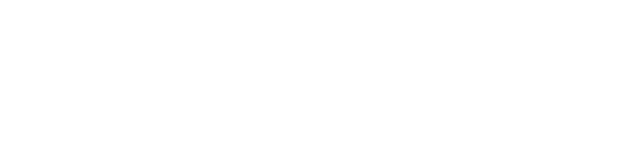
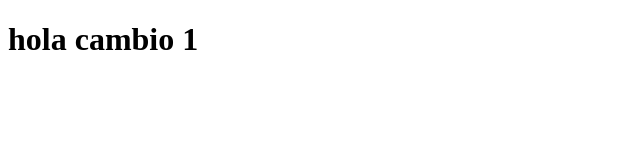
Before and after one commit to martinrambo/testGithub, a plain HTML site: page index.html in a window 1280 px wide. Shown: the whole page, without its empty margins (0-640 px from the left). Drawn offline with Linux system fonts and the light colour scheme.

Commit message:
Agregado h1

```diff
--- a/index.html
+++ b/index.html
@@ -7,6 +7,7 @@
     <title>Document</title>
 </head>
 <body>
+    <h1>hola cambio 1</h1>
 
 </body>
 </html>
```
